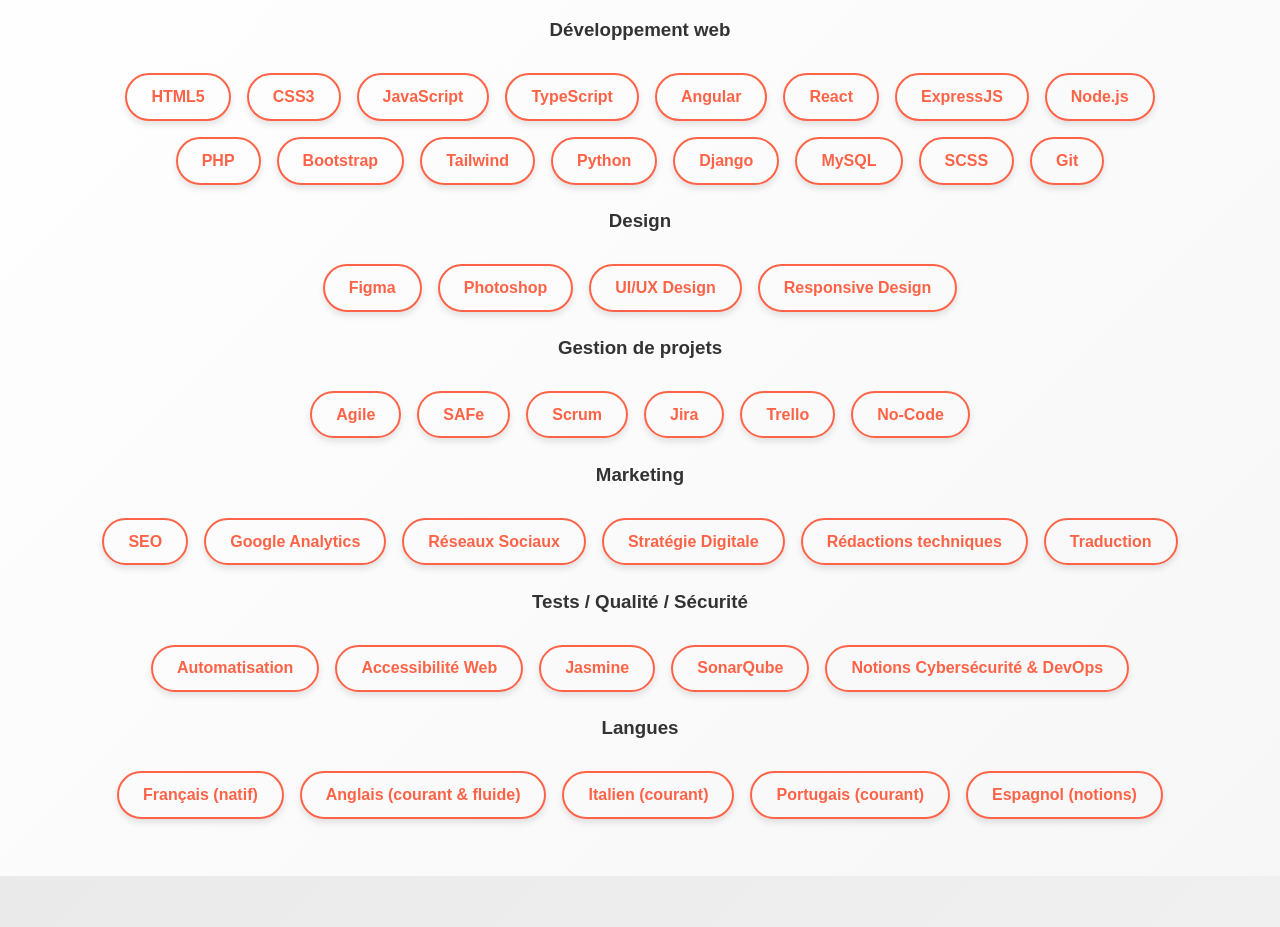
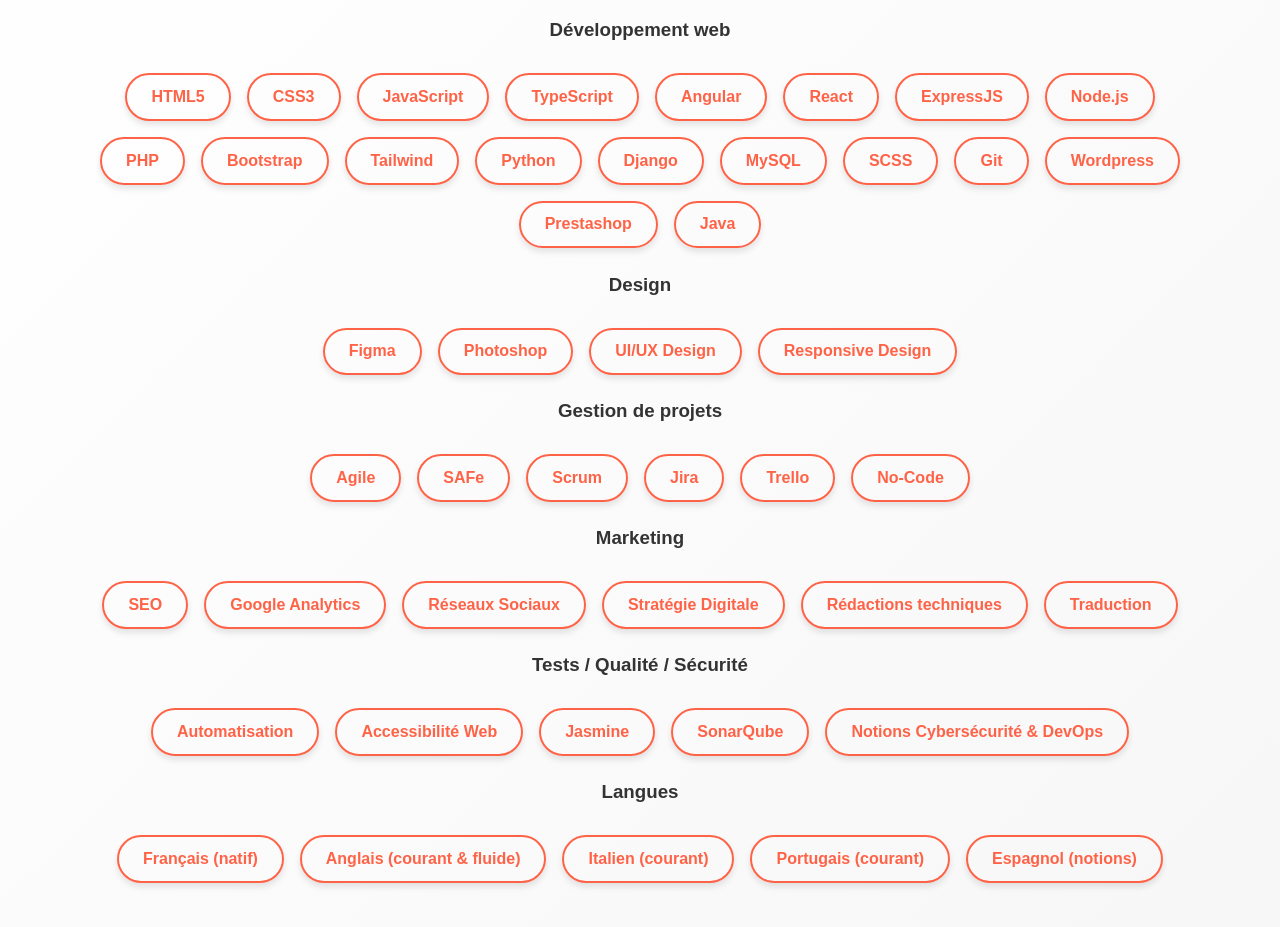
Before and after one commit to CloeCrdr/portfolio, an Angular app: page / in a window 1280 px wide. Shown: the part 900-1827 px from the top of the page. Built offline with nearby package versions, Linux system fonts and the light colour scheme; what ngx-owl-carousel-o would draw is missing.

Commit message:
REDO : add skills

```diff
--- a/src/app/components/skills/skills.component.ts
+++ b/src/app/components/skills/skills.component.ts
@@ -36,7 +36,10 @@
       'Django',
       'MySQL',
       'SCSS',
-      'Git'
+      'Git',
+      'Wordpress',
+      'Prestashop',
+      'Java'
     ],
     projets: [
       'Agile',
```
